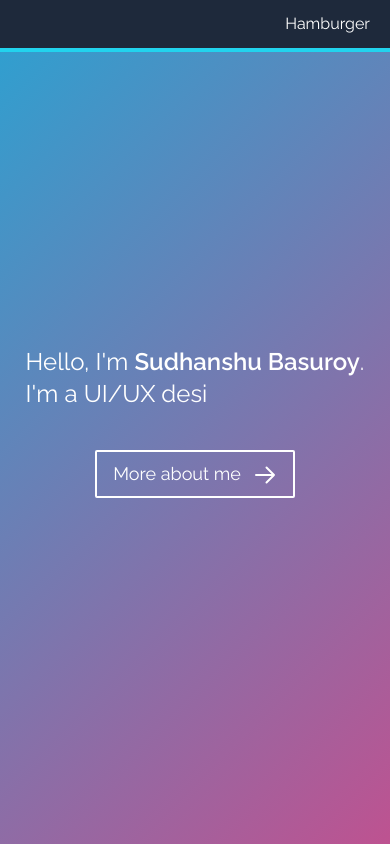
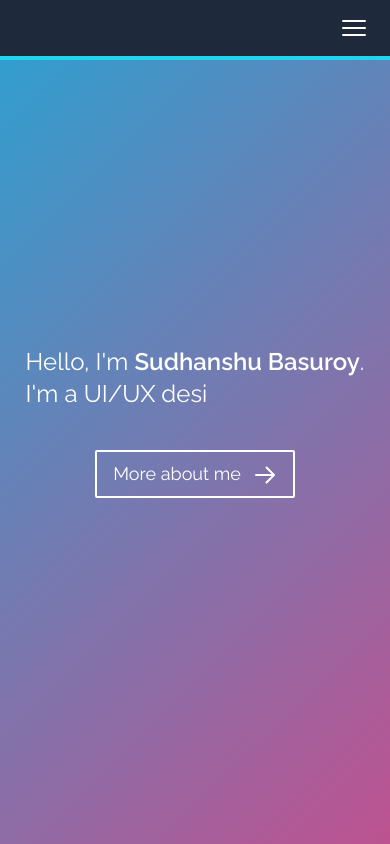
Before and after one commit to parading-purple-drumhead/Portfolio, a React (Vite) app: page / in a window 390 px wide. Shown: the top 844 px of the page. Built offline with nearby package versions, Linux system fonts and the light colour scheme.

Commit message:
Hamburger icon

```diff
--- a/src/components/Navbar.tsx
+++ b/src/components/Navbar.tsx
@@ -90,7 +90,20 @@
                 setIsDropdownOpen((prev) => !prev);
               }}
             >
-              Hamburger
+              <svg
+                xmlns="http://www.w3.org/2000/svg"
+                fill="none"
+                viewBox="0 0 24 24"
+                strokeWidth={1.5}
+                stroke="currentColor"
+                className="size-8"
+              >
+                <path
+                  strokeLinecap="round"
+                  strokeLinejoin="round"
+                  d="M3.75 6.75h16.5M3.75 12h16.5m-16.5 5.25h16.5"
+                />
+              </svg>
             </button>
           </div>
         </div>
```
